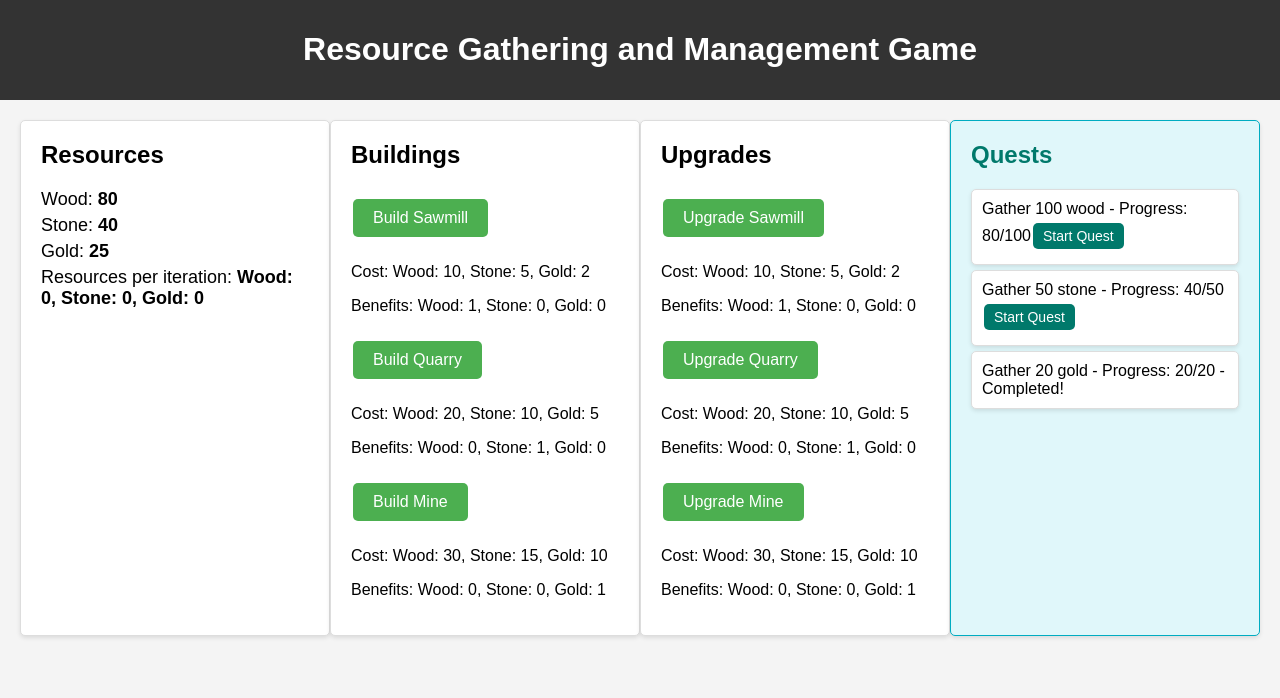
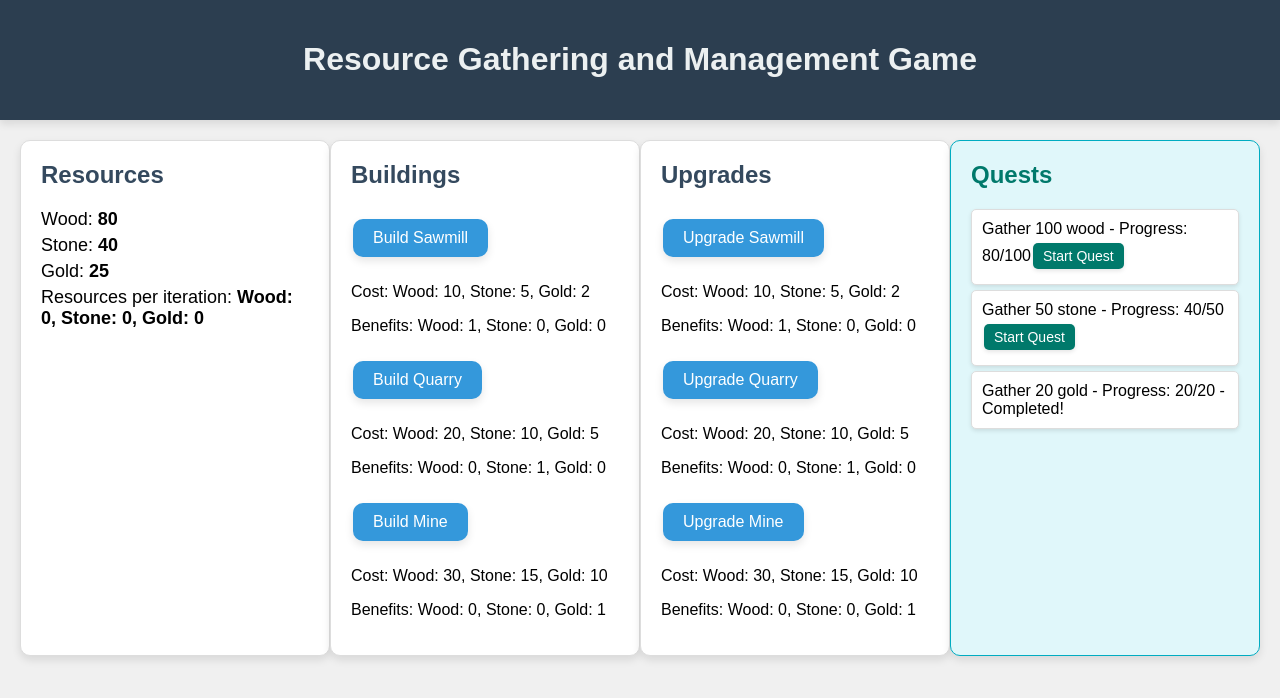
Before and after one commit to matzschmanski/workspace_spass, a plain HTML site: page index.html in a window 1280 px wide. Drawn offline with Linux system fonts and the light colour scheme.

Commit message:
Update CSS to improve visual appeal
Fixes #10

---

For more details, open the [Copilot Workspace session](https://copilot-workspace.githubnext.com/matzschmanski/workspace_spass/issues/10?shareId=XXXX-XXXX-XXXX-XXXX).

```diff
--- a/style.css
+++ b/style.css
@@ -1,15 +1,16 @@
 body {
     font-family: Arial, sans-serif;
-    background-color: #f4f4f4;
+    background-color: #f0f0f0;
     margin: 0;
     padding: 0;
 }
 
 header {
-    background-color: #333;
-    color: #fff;
-    padding: 10px 0;
+    background-color: #2c3e50;
+    color: #ecf0f1;
+    padding: 20px 0;
     text-align: center;
+    box-shadow: 0 4px 8px rgba(0, 0, 0, 0.1);
 }
 
 main {
@@ -19,22 +20,29 @@ main {
 }
 
 section {
-    background-color: #fff;
+    background-color: #ffffff;
     border: 1px solid #ddd;
-    border-radius: 5px;
+    border-radius: 10px;
     padding: 20px;
     width: 30%;
-    box-shadow: 0 2px 4px rgba(0, 0, 0, 0.1);
+    box-shadow: 0 4px 8px rgba(0, 0, 0, 0.1);
+    transition: transform 0.3s ease, box-shadow 0.3s ease;
+}
+
+section:hover {
+    transform: translateY(-5px);
+    box-shadow: 0 8px 16px rgba(0, 0, 0, 0.2);
 }
 
 h2 {
     margin-top: 0;
+    color: #34495e;
 }
 
 button {
-    background-color: #4CAF50;
+    background-color: #3498db;
     border: none;
-    border-radius: 5px;
+    border-radius: 10px;
     color: white;
     padding: 10px 20px;
     text-align: center;
@@ -43,11 +51,13 @@ button {
     font-size: 16px;
     margin: 10px 2px;
     cursor: pointer;
-    transition: background-color 0.3s ease;
+    transition: background-color 0.3s ease, transform 0.3s ease;
+    box-shadow: 0 4px 8px rgba(0, 0, 0, 0.1);
 }
 
 button:hover {
-    background-color: #45a049;
+    background-color: #2980b9;
+    transform: translateY(-3px);
 }
 
 #resources p {
@@ -104,9 +114,11 @@ section {
     font-size: 14px;
     margin: 5px 2px;
     cursor: pointer;
-    transition: background-color 0.3s ease;
+    transition: background-color 0.3s ease, transform 0.3s ease;
+    box-shadow: 0 2px 4px rgba(0, 0, 0, 0.1);
 }
 
 #quest-list button:hover {
     background-color: #004d40;
+    transform: translateY(-3px);
 }
```
